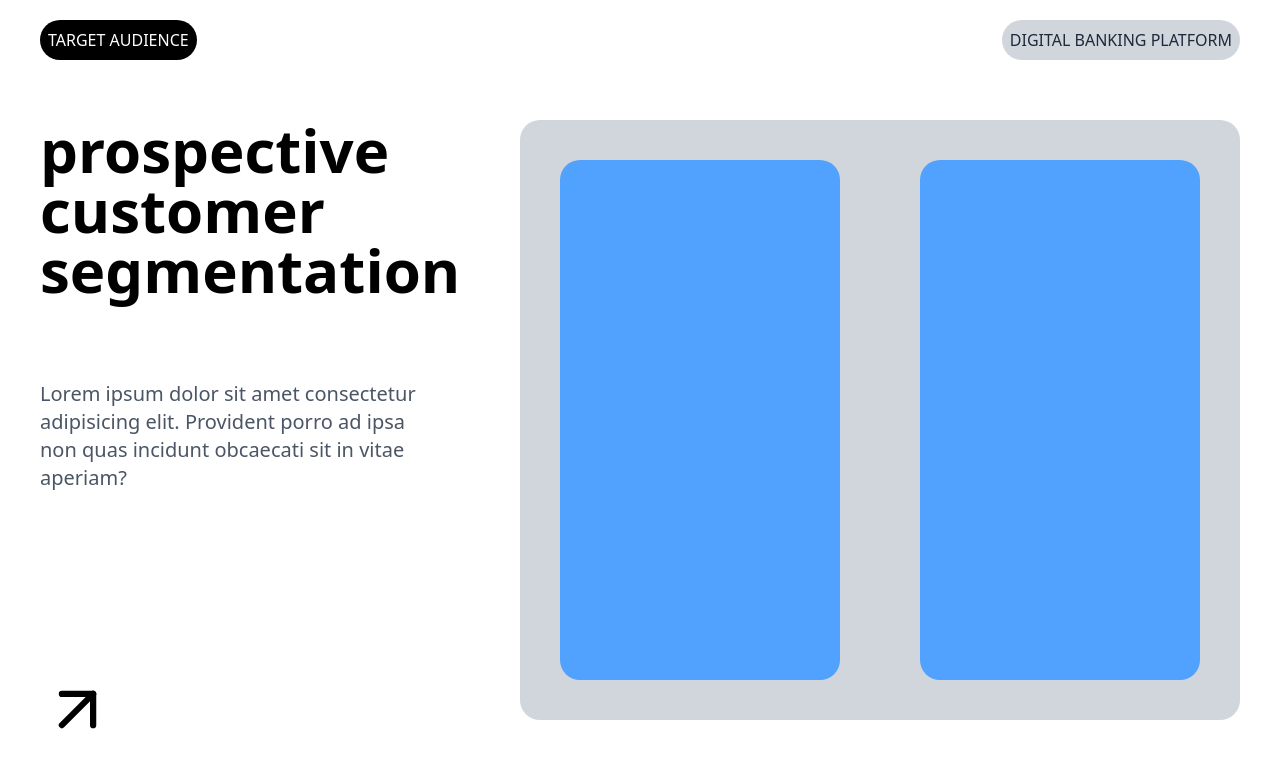
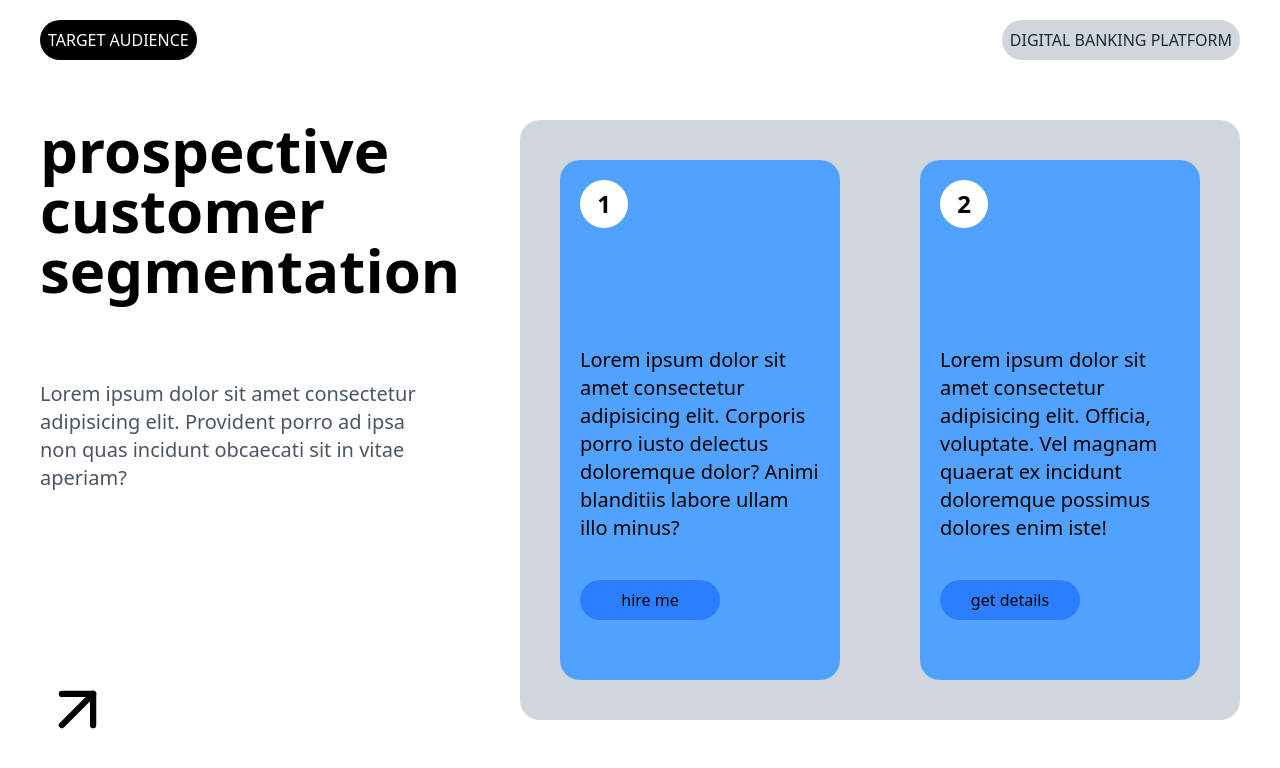
Before and after one commit to MuhammadUmair151601/react_practice, a React (Vite) app in the folder 04_UI_proj/: page / in a window 1280 px wide. Shown: the top 768 px of the page. Built offline with nearby package versions, Linux system fonts and the light colour scheme.

Commit message:
posters props passed except images

```diff
--- a/04_UI_proj/src/components/Poster.jsx
+++ b/04_UI_proj/src/components/Poster.jsx
@@ -1,10 +1,15 @@
 import React from 'react'
 
 const Poster = (props) => {
-
+  // const image = props;
   return (
     <div>
-      <div className='h-130 w-70 bg-blue-400 m-10 rounded-[20px]'></div>
+      <div className='poster h-130 w-70 bg-blue-400 m-10 rounded-[20px] p-5 flex flex-col justify-between'>
+        {/* style={{ backgroundImage: `url(${props.image})` }} */}
+        <h1 className='h-12 w-12 bg-white rounded-[50px] flex justify-center items-center font-bold text-2xl '>{props.id}</h1>
+        <p className='text-xl mt-25'>{props.detail}</p>
+        <button className='bg-blue-500 h-10 w-35 mt-5 rounded-[25px] mb-10'>{props.button}</button>
+      </div>
     </div>
   )
 }
--- a/04_UI_proj/src/components/Secondcard.jsx
+++ b/04_UI_proj/src/components/Secondcard.jsx
@@ -1,48 +1,65 @@
-import React from 'react'
-import Poster from './Poster'
+import React from "react";
+import Poster from "./Poster";
+
 const Secondcard = () => {
-   const data = [
+  const data = [
     {
-      id : 1,
-      image : "https://images.unsplash.com/photo-1768036479323-a30050ace29f?q=80&w=715&auto=format&fit=crop&ixlib=rb-4.1.0&ixid=M3wxMjA3fDB8MHxwaG90by1wYWdlfHx8fGVufDB8fHx8fA%3D%3D",
-      detail : "Lorem ipsum dolor sit amet consectetur adipisicing elit. Corporis porro iusto delectus doloremque dolor? Animi blanditiis labore ullam illo minus?",
-      button : "hire me"
+      id: 1,
+      image:
+        "https://images.unsplash.com/photo-1768036479323-a30050ace29f?q=80&w=715&auto=format&fit=crop&ixlib=rb-4.1.0&ixid=M3wxMjA3fDB8MHxwaG90by1wYWdlfHx8fGVufDB8fHx8fA%3D%3D",
+      detail:
+        "Lorem ipsum dolor sit amet consectetur adipisicing elit. Corporis porro iusto delectus doloremque dolor? Animi blanditiis labore ullam illo minus?",
+      button: "hire me",
     },
     {
-      id : 2,
-      image : "https://images.unsplash.com/photo-1601845342792-636d6231f8f7?q=80&w=648&auto=format&fit=crop&ixlib=rb-4.1.0&ixid=M3wxMjA3fDB8MHxwaG90by1wYWdlfHx8fGVufDB8fHx8fA%3D%3D",
-      detail : "Lorem ipsum dolor sit amet consectetur adipisicing elit. Officia, voluptate. Vel magnam quaerat ex incidunt doloremque possimus dolores enim iste!",
-      button : "get details"
+      id: 2,
+      image:
+        "https://images.unsplash.com/photo-1601845342792-636d6231f8f7?q=80&w=648&auto=format&fit=crop&ixlib=rb-4.1.0&ixid=M3wxMjA3fDB8MHxwaG90by1wYWdlfHx8fGVufDB8fHx8fA%3D%3D",
+      detail:
+        "Lorem ipsum dolor sit amet consectetur adipisicing elit. Officia, voluptate. Vel magnam quaerat ex incidunt doloremque possimus dolores enim iste!",
+      button: "get details",
     },
     {
-      id : 3,
-      image : "https://images.unsplash.com/photo-1624359209425-05eb9b809795?q=80&w=536&auto=format&fit=crop&ixlib=rb-4.1.0&ixid=M3wxMjA3fDB8MHxwaG90by1wYWdlfHx8fGVufDB8fHx8fA%3D%3D",
-      detail : "Lorem ipsum dolor sit amet consectetur adipisicing elit. Facere cum, sequi cupiditate quisquam incidunt nesciunt voluptatem magnam quasi ipsum pariatur.",
-      button : "Contact us"
-
+      id: 3,
+      image:
+        "https://images.unsplash.com/photo-1624359209425-05eb9b809795?q=80&w=536&auto=format&fit=crop&ixlib=rb-4.1.0&ixid=M3wxMjA3fDB8MHxwaG90by1wYWdlfHx8fGVufDB8fHx8fA%3D%3D",
+      detail:
+        "Lorem ipsum dolor sit amet consectetur adipisicing elit. Facere cum, sequi cupiditate quisquam incidunt nesciunt voluptatem magnam quasi ipsum pariatur.",
+      button: "Contact us",
     },
     {
-      id : 4,
-      image : "https://images.unsplash.com/photo-1579547944082-fac44e416258?q=80&w=639&auto=format&fit=crop&ixlib=rb-4.1.0&ixid=M3wxMjA3fDB8MHxwaG90by1wYWdlfHx8fGVufDB8fHx8fA%3D%3D",
-      detail : "Lorem ipsum dolor sit amet consectetur adipisicing elit. Quis voluptates ipsam dolorem blanditiis itaque autem accusamus nisi pariatur officiis ullam?",
-      button : "feedback"
+      id: 4,
+      image:
+        "https://images.unsplash.com/photo-1579547944082-fac44e416258?q=80&w=639&auto=format&fit=crop&ixlib=rb-4.1.0&ixid=M3wxMjA3fDB8MHxwaG90by1wYWdlfHx8fGVufDB8fHx8fA%3D%3D",
+      detail:
+        "Lorem ipsum dolor sit amet consectetur adipisicing elit. Quis voluptates ipsam dolorem blanditiis itaque autem accusamus nisi pariatur officiis ullam?",
+      button: "feedback",
     },
     {
-      id : 5,
-      image : "https://images.unsplash.com/photo-1615714464608-334b4805748c?q=80&w=687&auto=format&fit=crop&ixlib=rb-4.1.0&ixid=M3wxMjA3fDB8MHxwaG90by1wYWdlfHx8fGVufDB8fHx8fA%3D%3D",
-      detail : "Lorem ipsum dolor sit amet consectetur adipisicing elit. Vel temporibus id dolor ipsa eum debitis harum itaque molestias excepturi quae.",
-      button : "Let us know"
-    }
-  ]
+      id: 5,
+      image:
+        "https://images.unsplash.com/photo-1615714464608-334b4805748c?q=80&w=687&auto=format&fit=crop&ixlib=rb-4.1.0&ixid=M3wxMjA3fDB8MHxwaG90by1wYWdlfHx8fGVufDB8fHx8fA%3D%3D",
+      detail:
+        "Lorem ipsum dolor sit amet consectetur adipisicing elit. Vel temporibus id dolor ipsa eum debitis harum itaque molestias excepturi quae.",
+      button: "Let us know",
+    },
+  ];
   return (
-    <div id='right' className='bg-gray-300 w-2/3 flex overflow-x-auto flex-nowrap rounded-[20px]'>
-    <Poster />
-    <Poster />
-    <Poster />
-    <Poster />
-    <Poster />
+    <div
+      id="right"
+      className="bg-gray-300 w-2/3 flex overflow-x-auto flex-nowrap rounded-[20px]"
+    >
+      {data.map((elem, idx) => (
+        <Poster
+          key={idx}
+          //  image = {elem.image}
+          id={elem.id}
+          detail={elem.detail}
+          button = {elem.button}
+        />
+      ))}
     </div>
-  )
-}
+  );
+};
 
-export default Secondcard
+export default Secondcard;
```
Also changed, not shown: 04_UI_proj/src/index.css (line endings or trailing spaces).
